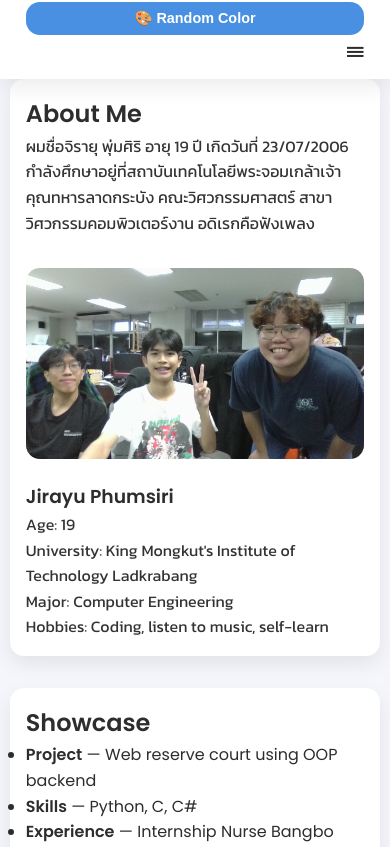
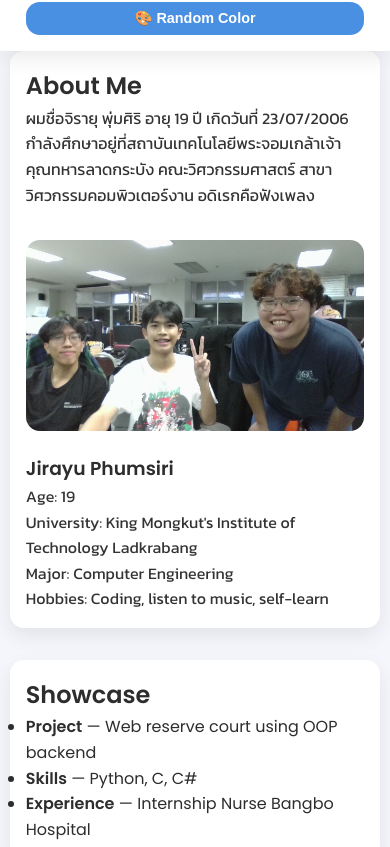
Before and after one commit to JirayuDear/Project_42Bangkok, a plain HTML site: page ruch_project/person2.html in a window 390 px wide. Shown: the part 60-907 px from the top of the page. Drawn offline with Linux system fonts and the light colour scheme.

Commit message:
remove menu

```diff
--- a/ruch_project/person2.html
+++ b/ruch_project/person2.html
@@ -21,7 +21,6 @@
           <a href="#contact" class="nav-link">Contact</a>
         </nav>
         <button id="random-color-btn" class="btn">🎨 Random Color</button>
-        <button id="menu-toggle" class="menu-toggle">☰</button>
       </div>
     </header>
 
```
